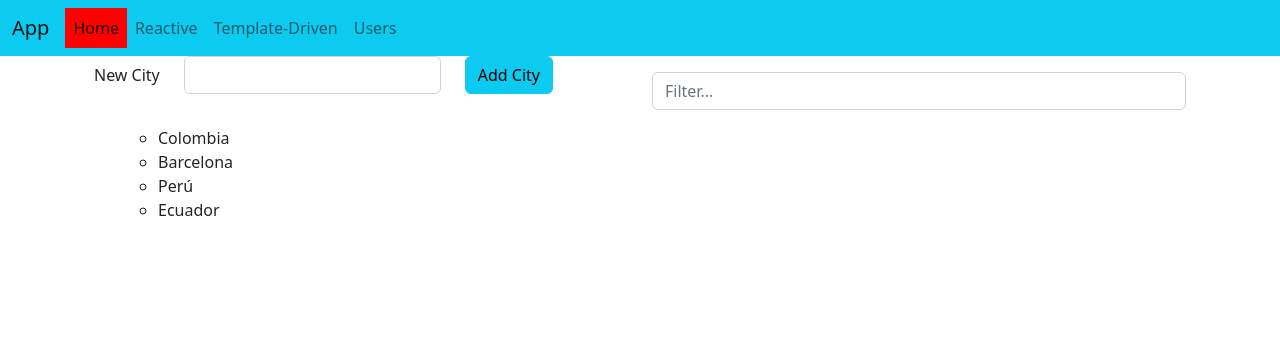
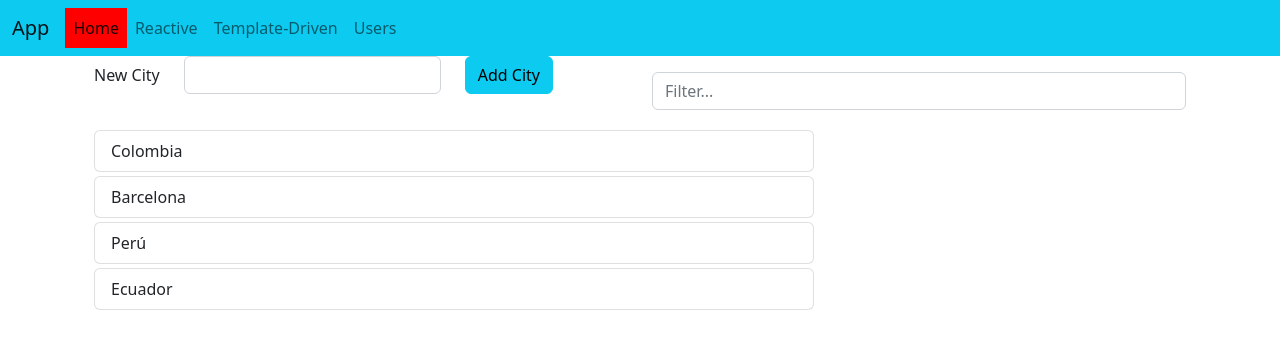
Before and after one commit to bolivar014/angular_dominicode, an Angular app: page /home in a window 1280 px wide. Shown: the top 348 px of the page. Built offline with nearby package versions, Linux system fonts and the light colour scheme.

Commit message:
integrando clases bootstrap a front app

```diff
--- a/src/app/cities/cities.component.ts
+++ b/src/app/cities/cities.component.ts
@@ -2,8 +2,8 @@ import { Component, Input, Output, EventEmitter, ChangeDetectionStrategy } from
 
 @Component({
   selector: 'app-cities',
-  template: `<ul>
-                <li (click)="onCityClicked(city)" [ngClass]="{ 'alert alert-info': city === selection }">{{ city | titlecase }}</li>
+  template: `<ul class="list-group">
+                <li class="list-group-item mt-1" (click)="onCityClicked(city)" [ngClass]="{ 'active': city === selection }">{{ city | titlecase }}</li>
             </ul>
             `,
   styleUrls: ['./cities.component.css'],
--- a/src/app/home/home.component.html
+++ b/src/app/home/home.component.html
@@ -8,17 +8,8 @@
         <input type="text" class="form-control" placeholder="Filter..." [(ngModel)]="criteria">
       </div>
       <div class="col-md-8">
-        <ul>
-          <app-cities *ngFor="let city of (cities | filter: criteria)" (cityClickedEvent)="onCityClicked($event)" [city]="city" [selection]="selection"></app-cities>
-        </ul>
+        <app-cities *ngFor="let city of (cities | filter: criteria)" (cityClickedEvent)="onCityClicked($event)" [city]="city" [selection]="selection"></app-cities>
       </div>
-      <!--
-      <p> {{ '06/15/15, 09:03 AM' | date:'full' }} </p>
-      <p>My BirthDay is: {{ '06/15/15, 09:03 AM' | date:'short' }} </p>
-      <p> {{ '999' | currency }} </p>
-      <p> {{ '999' | currency: 'EUR' }} </p>
-      <p> {{ '999' | currency: 'COP' }} </p>
-      -->
       <div class="col-md-4">
         <div *ngIf="selection">
           your city is: {{ selection }}
```
